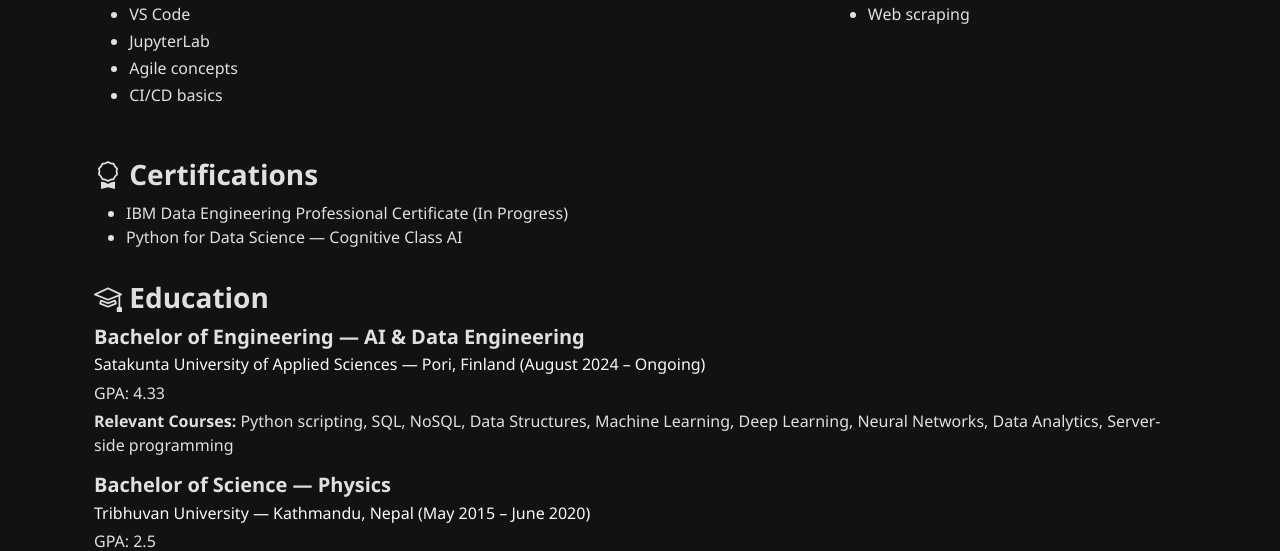
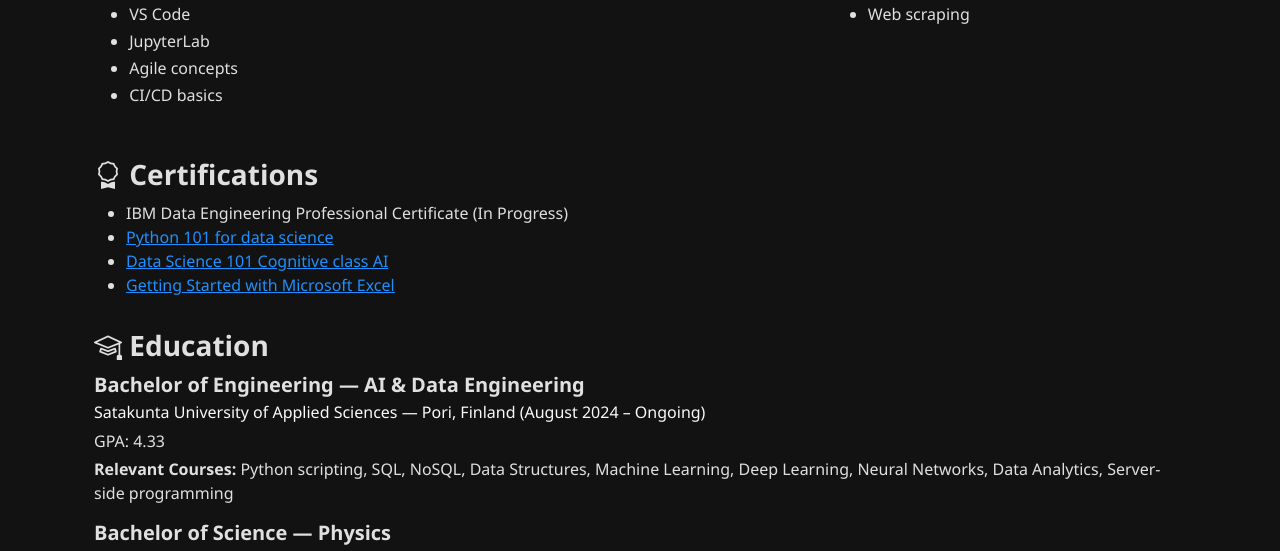
Before and after one commit to MingmaMoktan/My_Site, a Django app: template portfolio/templates/portfolio/about.html in a window 1280 px wide. Shown: the part 1503-2054 px from the top of the page. Run offline with Django 5.2, Linux system fonts and the light colour scheme; the template is opened without the code that fills it, so the values that code supplies are empty.

Commit message:
Update the actual links for the certifications in about.html

```diff
--- a/portfolio/templates/portfolio/about.html
+++ b/portfolio/templates/portfolio/about.html
@@ -238,7 +238,22 @@
         <h3 class="section-title"><i class="bi bi-award"></i> Certifications</h3>
         <ul>
             <li>IBM Data Engineering Professional Certificate (In Progress)</li>
-            <li>Python for Data Science — Cognitive Class AI</li>
+            <li>
+                <a href="https://courses.cognitiveclass.ai/certificates/41a48ea3f745412b9c0609f50b917e8c" target="_blank">
+                    Python 101 for data science
+                </a>
+            </li>
+            <li>
+                <a href="https://courses.cognitiveclass.ai/certificates/74802a1a934c4b63b3ec959a84df5553" target="_blank">
+                    Data Science 101 Cognitive class AI
+                </a>
+            </li>
+            <li>
+                <a href="https://www.coursera.org/account/accomplishments/verify/65M64WSXXMW6" target="_blank">
+                    Getting Started with Microsoft Excel
+                </a>
+            </li>
+
         </ul>
     </div>
 
```
